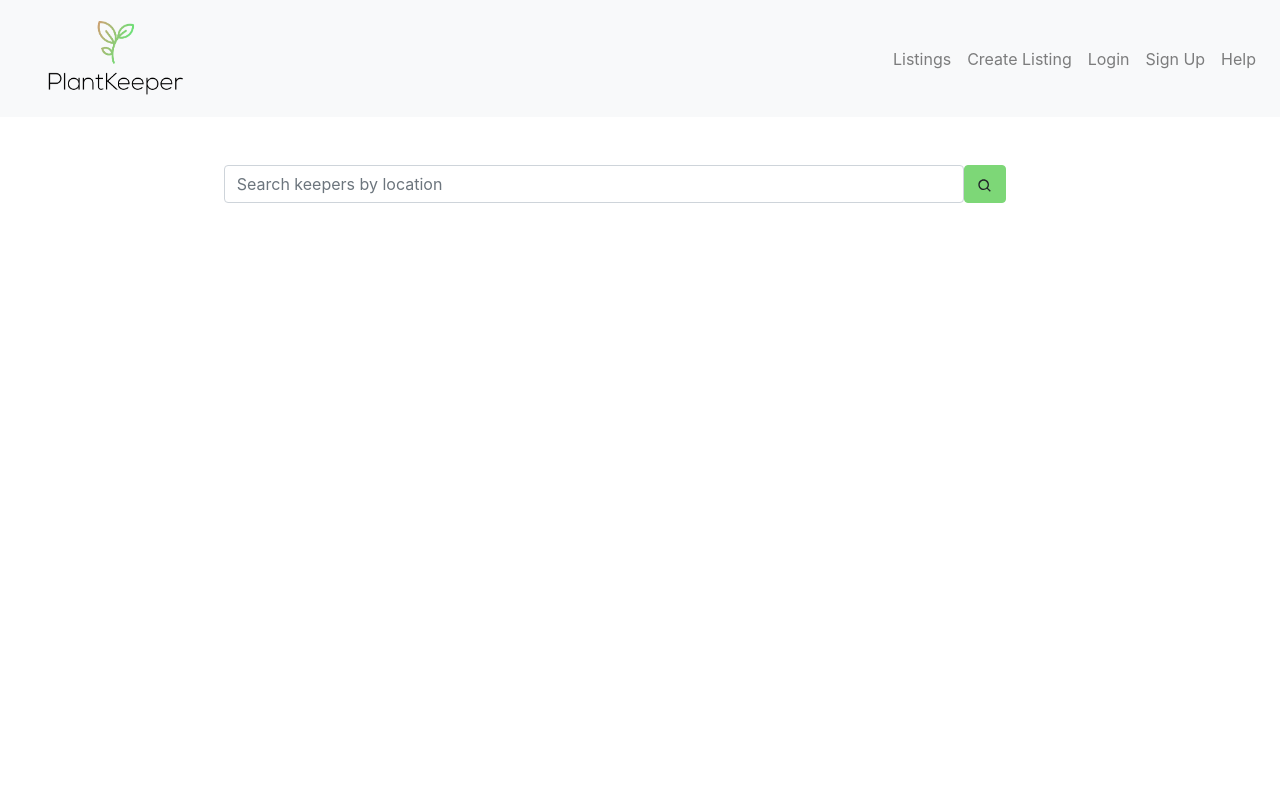
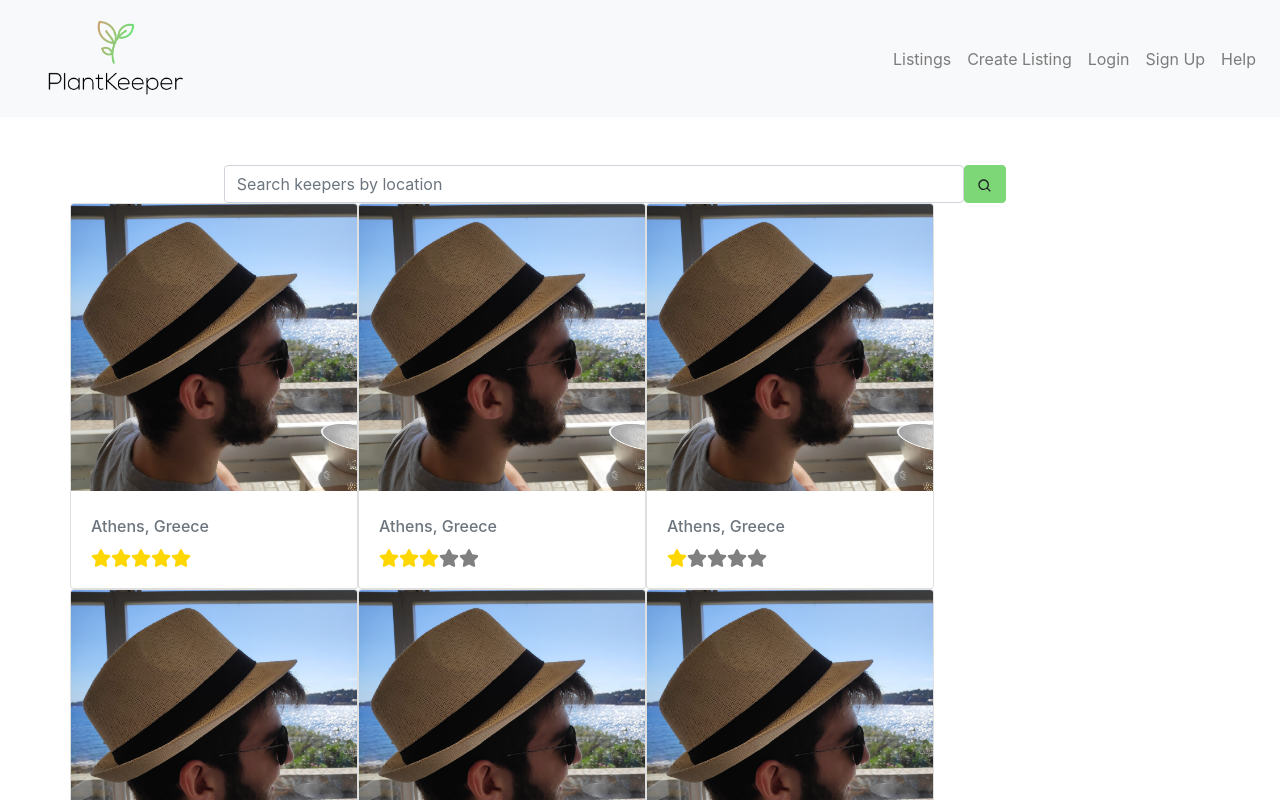
Before and after one commit to Alex-apostolo/plant-keeper-react, a React (Create React App) app: page / in a window 1280 px wide. Shown: the top 800 px of the page. Built offline with nearby package versions, Linux system fonts and the light colour scheme.

Commit message:
Added static profiles

```diff
--- a/src/App.js
+++ b/src/App.js
@@ -4,10 +4,10 @@ import Header from "./components/Header.js";
 import Listings from "./pages/Listings.js";
 import CreateListing from "./pages/CreateListing.js";
 import Login from "./pages/Login.js";
-import Help from "./pages/Help.js"
+import Help from "./pages/Help.js";
 import Signup from "./pages/Signup.js";
 
-function App() {
+const App = () => {
   return (
     <BrowserRouter>
       <Header />
@@ -33,6 +33,6 @@ function App() {
       </Switch>
     </BrowserRouter>
   );
-}
+};
 
 export default App;
--- /dev/null
+++ b/src/components/ProfileCard.js
@@ -0,0 +1,19 @@
+import { Card } from "react-bootstrap";
+import Rating from "../components/Rating";
+import alex from "../assets/alex.jpg";
+
+const ProfileCard = (props) => {
+  return (
+    <Card style={{ width: "18rem" }}>
+      <Card.Img variant="top" data-src="holder.js/100px180" src={alex} />
+      <Card.Body>
+        <Card.Title>{props.fullName}</Card.Title>
+        <Card.Subtitle className="mb-2 text-muted">
+          {props.city}, {props.country}
+        </Card.Subtitle>
+        <Rating rating={props.rating}/>
+      </Card.Body>
+    </Card>
+  );
+};
+export default ProfileCard;
--- /dev/null
+++ b/src/components/ProfileCardGrid.js
@@ -0,0 +1,24 @@
+import { Container, Row } from "react-bootstrap";
+import ProfileCard from "./ProfileCard";
+
+const ProfileCardGrid = (props) => {
+  return (
+    <Container>
+      <Row>
+        {props.profiles.map((profile) => {
+          return (
+            <ProfileCard
+              image={profile.image}
+              fullName={profile.name}
+              city={profile.city}
+              country={profile.country}
+              rating={profile.rating}
+            />
+          );
+        })}
+      </Row>
+    </Container>
+  );
+};
+
+export default ProfileCardGrid;
--- /dev/null
+++ b/src/components/Rating.js
@@ -0,0 +1,17 @@
+import { FaStar } from "react-icons/fa";
+
+const Rating = (props) => {
+  return (
+    <div>
+      {[...Array(5)].map((_, index) => {
+        return index < props.rating ? (
+          <FaStar size={20} color="gold" />
+        ) : (
+          <FaStar size={20} color="grey" />
+        );
+      })}
+    </div>
+  );
+};
+
+export default Rating;
--- a/src/pages/CreateListing.js
+++ b/src/pages/CreateListing.js
@@ -1,7 +1,5 @@
-function CreateListing() {
-    return (
-        <div>Create Listing Page</div>
-    )
-}
+const CreateListing = () => {
+  return <div>Create Listing Page</div>;
+};
 
 export default CreateListing;
--- a/src/pages/Help.js
+++ b/src/pages/Help.js
@@ -1,7 +1,5 @@
-function Help() {
-    return (
-        <div>Help Page</div>
-    )
-}
+const Help = () => {
+  return <div>Help Page</div>;
+};
 
 export default Help;
--- a/src/pages/Home.js
+++ b/src/pages/Home.js
@@ -1,11 +1,65 @@
-import Searchbar from "../components/Searchbar.js";
+import Searchbar from "../components/SearchBar";
+import ProfileCardGrid from "../components/ProfileCardGrid";
 
-function Home() {
-    return (
-        <div>
-            <Searchbar/>
-        </div>
-    )
-}
+const profiles = [
+  {
+    image: "alex",
+    fullName: "Alexandros Apostolopoulos",
+    city: "Athens",
+    country: "Greece",
+    rating: `${Math.random()*5}`
+  }
+  ,{
+    image: "alex",
+    fullName: "Alexandros Apostolopoulos",
+    city: "Athens",
+    country: "Greece",
+    rating: `${Math.random()*5}`
+  }
+  ,{
+    image: "alex",
+    fullName: "Alexandros Apostolopoulos",
+    city: "Athens",
+    country: "Greece",
+    rating: `${Math.random()*5}`
+  }
+  ,{
+    image: "alex",
+    fullName: "Alexandros Apostolopoulos",
+    city: "Athens",
+    country: "Greece",
+    rating: `${Math.random()*5}`
+  }
+  ,{
+    image: "alex",
+    fullName: "Alexandros Apostolopoulos",
+    city: "Athens",
+    country: "Greece",
+    rating: `${Math.random()*5}`
+  }
+  ,{
+    image: "alex",
+    fullName: "Alexandros Apostolopoulos",
+    city: "Athens",
+    country: "Greece",
+    rating: `${Math.random()*5}`
+  }
+  ,{
+    image: "alex",
+    fullName: "Alexandros Apostolopoulos",
+    city: "Athens",
+    country: "Greece",
+    rating: `${Math.random()*5}`
+  }
+]
+
+const Home = () => {
+  return (
+    <div>
+      <Searchbar />
+      <ProfileCardGrid profiles={profiles}/>
+    </div>
+  );
+};
 
 export default Home;
--- a/src/pages/Listings.js
+++ b/src/pages/Listings.js
@@ -1,7 +1,5 @@
-function Listings() {
-    return (
-        <div>Listings Page</div>
-    )
-}
+const Listings = () => {
+  return <div>Listings Page</div>;
+};
 
 export default Listings;
--- a/src/pages/Login.js
+++ b/src/pages/Login.js
@@ -1,7 +1,5 @@
-function Login() {
-    return (
-        <div>Login Page</div>
-    )
-}
+const Login = () => {
+  return <div>Login Page</div>;
+};
 
 export default Login;
--- a/src/pages/Signup.js
+++ b/src/pages/Signup.js
@@ -1,7 +1,5 @@
-function Signup() {
-    return (
-        <div>Signup Page</div>
-    )
-}
+const Signup = () => {
+  return <div>Signup Page</div>;
+};
 
 export default Signup;
```
Also changed, not shown: src/components/Header.js (+17 -7 lines), src/components/Searchbar.js (+4 -4 lines).
